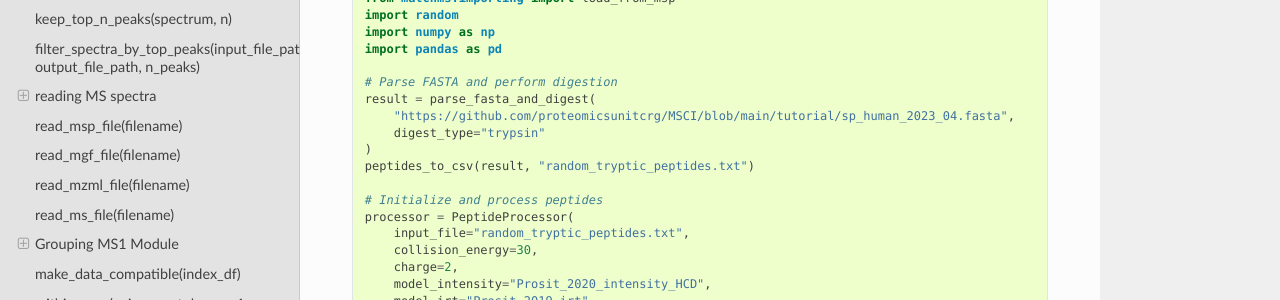
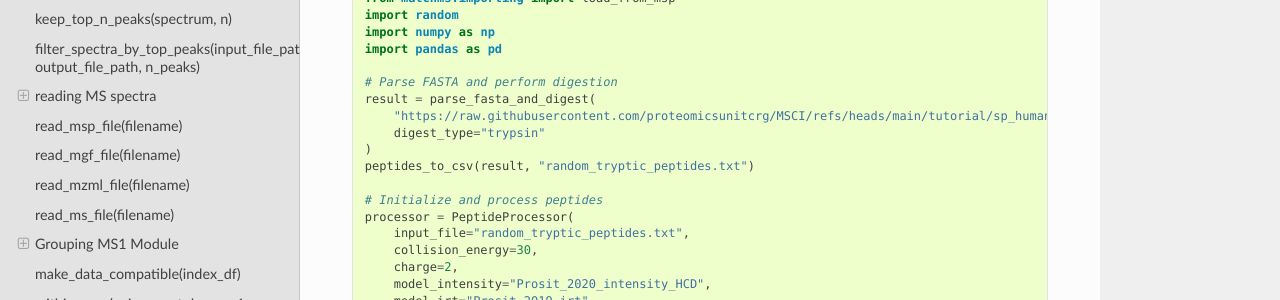
Before and after one commit to zahrael97/MSCI, a Sphinx documentation site: the page built from docs/API.rst, in a window 1280 px wide and 900 px high, scrolled down 6548 px. Shown: the part 151-451 px from the top of the window. Built offline with Sphinx 7.4.7 and the Read the Docs theme 3.1.0, drawn with Linux system fonts in a browser that asks for light colours; pages that are not in the unit, such as notebooks, are missing from menus; some of the changed lines change nothing that is shown.

Commit message:
Update API.rst

```diff
--- a/docs/API.rst
+++ b/docs/API.rst
@@ -308,7 +308,7 @@ Example Usage
 
     # Parse FASTA and perform digestion
     result = parse_fasta_and_digest(
-        "https://github.com/proteomicsunitcrg/MSCI/blob/main/tutorial/sp_human_2023_04.fasta",
+        "https://raw.githubusercontent.com/proteomicsunitcrg/MSCI/refs/heads/main/tutorial/sp_human_2023_04.fastaa",
         digest_type="trypsin"
     )
     peptides_to_csv(result, "random_tryptic_peptides.txt")
```
